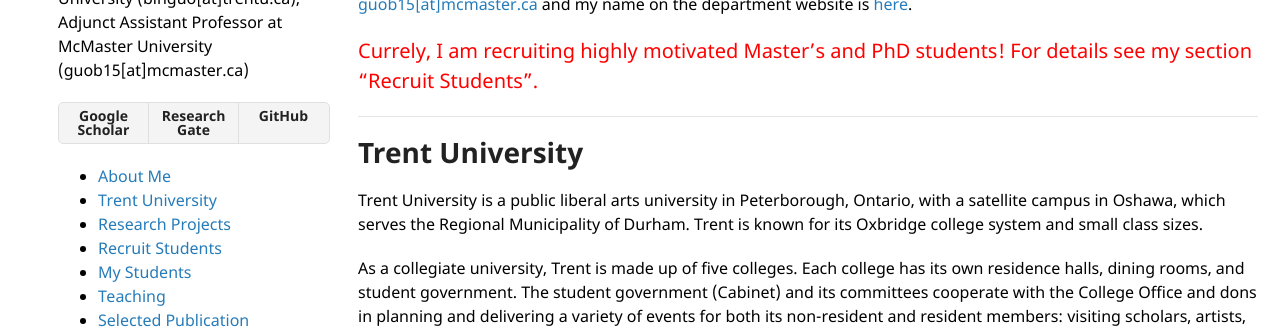
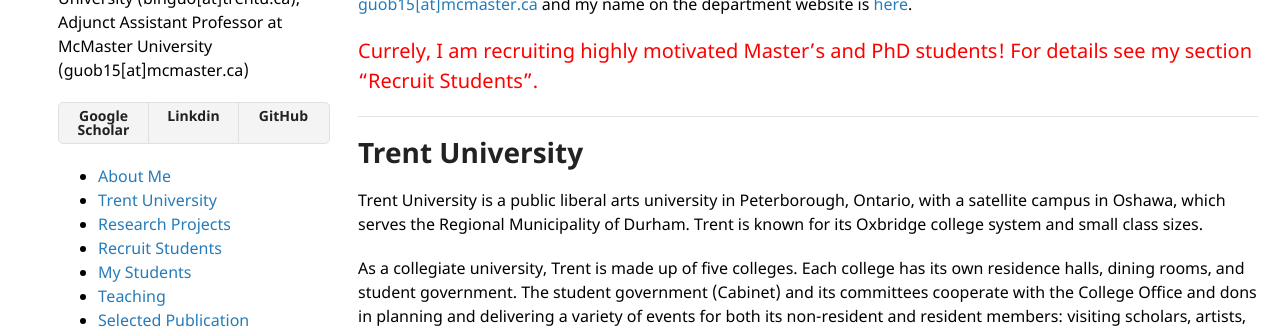
Before and after one commit to bin-guo/bin-guo.github.io, a Jekyll site: the page built from index.md, in a window 1280 px wide. Shown: the part 421-750 px from the top of the page. Built offline with Jekyll 4.4.1, drawn with Linux system fonts in a browser that asks for light colours; our own code applies the rules of GitHub Pages for plain Markdown files.

Commit message:
Update default.html

```diff
--- a/_layouts/default.html
+++ b/_layouts/default.html
@@ -34,8 +34,8 @@
         {% if site.show_downloads %}
         <ul class="downloads">
           <li><a href="https://scholar.google.com/citations?user=m3ONACQAAAAJ&hl=en"><strong>Google Scholar</strong></a></li>
-          <li><a href="https://www.researchgate.net/profile/Bin-Guo-5"><strong>Research Gate</strong></a></li>
-          <!-- <li><a href="https://www.linkedin.com/in/bin-guo-05081a99/"><strong>Linkdin</strong></a></li> -->
+          <!-- <li><a href="https://www.researchgate.net/profile/Bin-Guo-5"><strong>Research Gate</strong></a></li> -->
+          <li><a href="https://www.linkedin.com/in/bin-guo-05081a99/"><strong>Linkdin</strong></a></li>
           <li><a href="https://github.com/Itisben/"><strong>GitHub</strong></a></li>
         </ul>
         {% endif %}
```
